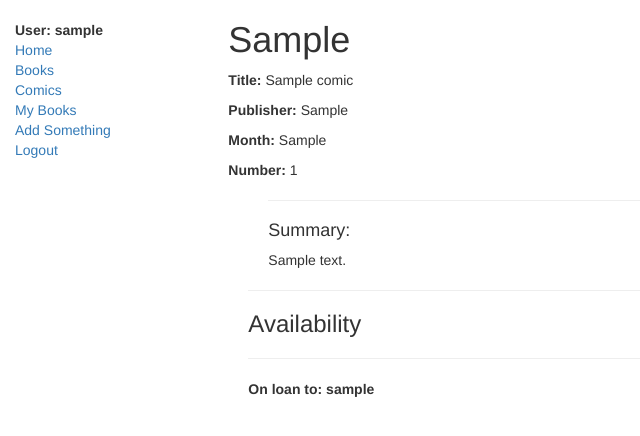
After one commit to Cjhosu/Swapsies, a Django app: page /catalog/comics/1 in a window 1280 px wide. The commit adds this page. Shown: the top 436 px of the page, without its empty margins (0-640 px from the left). Run offline with Django 3.2, Linux system fonts and the light colour scheme; a user stored in the database is signed in; tables that the repository leaves empty hold one stand-in row (values such as "Sample post"); some libraries are stand-ins or nearby versions.

Commit message:
Add comic functionality

```diff
--- a/catalog/models.py
+++ b/catalog/models.py
@@ -45,7 +45,7 @@ class Comic(models.Model):
     title = models.CharField(max_length=255)
     number = models.IntegerField(default=None, blank=True, null=True)
     year = models.CharField(max_length=4)
-    month = models.CharField(max_length=3)
+    month = models.CharField(max_length=10, default=None, blank=True, null=True)
     description = models.CharField(max_length=500, default=None, blank=True, null=True)
     def __str__(self):
       return (self.series)
--- /dev/null
+++ b/catalog/templates/catalog/comic_detail.html
@@ -0,0 +1,28 @@
+{% extends "base_generic.html" %}
+{% load static %}
+{% block content %}
+  <h1>{{ comic.series }}</h1>
+
+  <p><strong>Title:</strong> {{ comic.title }}</p>
+  <p><strong>Publisher:</strong> {{ comic.publisher }}</p>
+  <p><strong>Month:</strong> {{ comic.month }}</p>
+  <p><strong>Number:</strong> {{ comic.number }}</p>
+  <div style="margin-left:20px;margin-top:20px">
+  <div style="margin-left:20px;margin-top:20px">
+ <hr>
+  <h4>Summary:</h4>
+    <p>{{comic.description|linebreaks}}</p>
+  </div>
+  <hr>
+  <h3>Availability</h3>
+
+   {% for copy in comic.item.item_status_set.all %}
+    <hr>
+    <p class="{% if copy.due_back == null %}text-success{% elif copy.due_back != null %}text-danger{% else %}text-warning{% endif %}"></p>
+    {% if copy.borrower != null %}<p><strong>On loan to: {{copy.borrower}}</strong></p>
+    {% else %}<p><strong>There is a copy available! </strong></p>
+    <p><strong> Owner: {{comic.item.owned_by}}</strong></p>
+ {% endif %}
+ {% endfor %}
+  </div>
+{% endblock %}
--- a/catalog/templates/catalog/comic_list.html
+++ b/catalog/templates/catalog/comic_list.html
@@ -8,7 +8,7 @@
 
       {% for comic in comic_list %}
       <li>
-        <a href="{{ comic.get_absolute_url }}">{{ comic.series }} {{comic.number}}</a>
+        <a href="{{ comic.pk }}">{{ comic.series }} {{comic.number}}</a>
       </li>
       {% endfor %}
 
--- a/catalog/templates/index.html
+++ b/catalog/templates/index.html
@@ -6,7 +6,7 @@
   <p>Welcome to <em>Swapsies</em>, a very basic Django website developed to share items!</p>
 
 
-<h2>We have the books!</h2>
+<h3>New Feature : Full functionality for comics has been added!</h3>
 
   <ul>
     <li><strong>We are currently lending {{ num_books }} books and {{ num_comics}} {% if num_comics == 1 %} comic{% else %} comics{% endif %}! </strong> </li>
--- a/catalog/urls.py
+++ b/catalog/urls.py
@@ -7,8 +7,10 @@ urlpatterns = [
     url(r'^books/$', views.BookListView.as_view(), name='books'),
     url(r'comics/$', views.ComicListView.as_view(), name = 'comics'),
     url(r'^books/(?P<pk>\d+)$', views.BookDetailView.as_view(), name='books-detail'),
+    url(r'^comics/(?P<pk>\d+)$', views.ComicDetailView.as_view(), name='comics-detail'),
     url(r'^mybooks/$', views.LoanedItemsByUserListView.as_view(), name='my-books'),
     url(r'^books/add/$', views.AddNewBook, name='add_book'),
+    url(r'^comics/add/$', views.AddNewComic, name='add_comic'),
     url(r'^add_item/$', views.AddNewItem, name='add_item'),
     url(r'mark-returned/(?P<pk>\d+)$',views.MarkReturned, name='mark-returned'),
     url(r'^update_borrower/$', views.UpdateBorrower, name='update_borrower'),
--- a/catalog/views.py
+++ b/catalog/views.py
@@ -1,7 +1,7 @@
 
 # Create your views here.
 from django.shortcuts import render, get_object_or_404, redirect
-from .forms import AddBookForm, UpdateBorrowerForm, AddItemForm, SignUpForm
+from .forms import AddBookForm, AddComicForm, UpdateBorrowerForm, AddItemForm, SignUpForm
 from django.http import HttpResponseRedirect
 from datetime import datetime
 from .models import Item, User, Item_type, Book, Comic, Item_status
@@ -31,11 +31,14 @@ class BookListView(LoginRequiredMixin,generic.ListView):
 
 class ComicListView(LoginRequiredMixin,generic.ListView):
     model = Comic
-
+    paginate_by = 10
 
 class BookDetailView(LoginRequiredMixin,generic.DetailView):
     model = Book
 
+
+class ComicDetailView(LoginRequiredMixin,generic.DetailView):
+    model = Comic
 
 class LoanedItemsByUserListView(LoginRequiredMixin,generic.ListView):
     model = Item_status
@@ -89,6 +92,41 @@ def AddNewBook(request):
     return render(request, 'catalog/add_book_form.html', {'form': form})
 
 
+def AddNewComic(request):
+    if request.POST:
+        form = AddComicForm(request.POST)
+        if form.is_valid():
+            additem = Item()
+            additem.item_name = form.cleaned_data['item_name']
+            additem.item_type_id = 2
+            additem.owned_by = request.user
+            additem.added_at = datetime.now()
+            additem.updated_at = datetime.now()
+            additem.save()
+
+            obj_id = additem.id
+
+            addcomic = Comic()
+            addcomic.item_id = additem.id
+            addcomic.publisher = form.cleaned_data['publisher']
+            addcomic.series = form.cleaned_data['series']
+            addcomic.title = form.cleaned_data['title']
+            addcomic.number = form.cleaned_data['number']
+            addcomic.year = form.cleaned_data['year']
+            addcomic.month = form.cleaned_data['month']
+            addcomic.description  = form.cleaned_data['description']
+            addcomic.save()
+
+            addstatus = Item_status()
+            addstatus.item_id = additem.id
+
+            addstatus.save()
+
+            return HttpResponseRedirect('/catalog/comics/')
+    else:
+        form = AddComicForm()
+    return render(request, 'catalog/add_comic_form.html', {'form': form})
+
 def AddNewItem(request):
     if request.method == 'POST':
         form = AddItemForm(request.POST)
@@ -97,6 +135,8 @@ def AddNewItem(request):
             print(itemtype.type)
             if itemtype.type == 'Book':
                 return HttpResponseRedirect('/catalog/books/add')
+            if itemtype.type == 'Comic':
+                return HttpResponseRedirect('/catalog/comics/add')
             else:
                 return HttpResponseRedirect('/catalog/books/')
     else:
```
Also changed, not shown: catalog/forms.py (+11 -0 lines).
